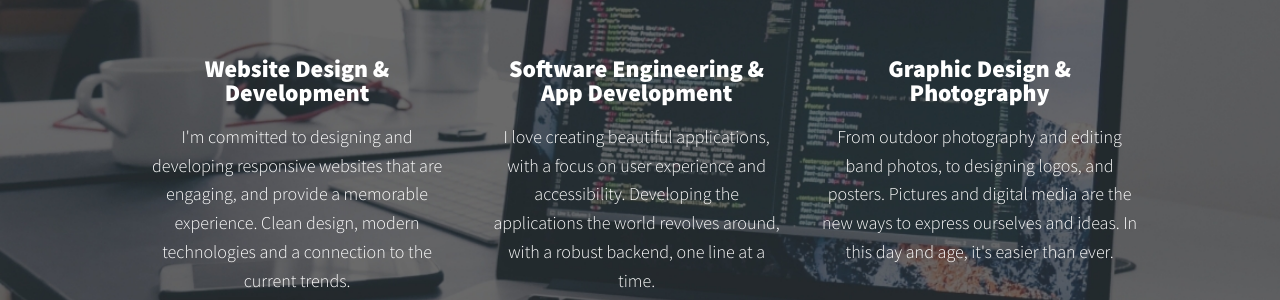
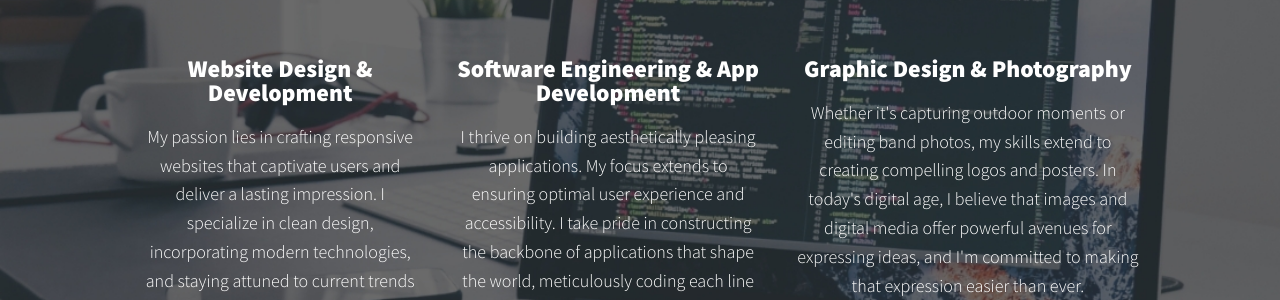
Before and after one commit to namefailed/namefailed.github.io, a plain HTML site: page index.html in a window 1280 px wide. Shown: the part 652-952 px from the top of the page. Drawn offline with nearby package versions, Linux system fonts and the light colour scheme.

Commit message:
Rewrote service sections.

```diff
--- a/index.html
+++ b/index.html
@@ -47,17 +47,17 @@
             <div class="services">
                 <div class="service">
                     <h3>Website Design & Development</h3>
-                    <p>I'm committed to designing and developing responsive websites that are engaging, and provide a memorable experience. Clean design, modern technologies and a connection to the current trends. </p>
+                    <p>My passion lies in crafting responsive websites that captivate users and deliver a lasting impression. I specialize in clean design, incorporating modern technologies, and staying attuned to current trends for an immersive online experience.</p>
                 </div> <!-- / service -->
 
                 <div class="service">
                     <h3>Software Engineering & App Development</h3>
-                    <p>I love creating beautiful applications, with a focus on user experience and accessibility. Developing the applications the world revolves around, with a robust backend, one line at a time.</p>
+                    <p>I thrive on building aesthetically pleasing applications. My focus extends to ensuring optimal user experience and accessibility. I take pride in constructing the backbone of applications that shape the world, meticulously coding each line for a robust backend.</p>
                 </div> <!-- / service -->
 
                 <div class="service">
                     <h3>Graphic Design & Photography</h3>
-                    <p>From outdoor photography and editing band photos, to designing logos, and posters. Pictures and digital media are the new ways to express ourselves and ideas. In this day and age, it's easier than ever.</p>
+                    <p>Whether it's capturing outdoor moments or editing band photos, my skills extend to creating compelling logos and posters. In today's digital age, I believe that images and digital media offer powerful avenues for expressing ideas, and I'm committed to making that expression easier than ever.</p>
                 </div> <!-- / service -->
             </div> <!-- / services -->
 
```
